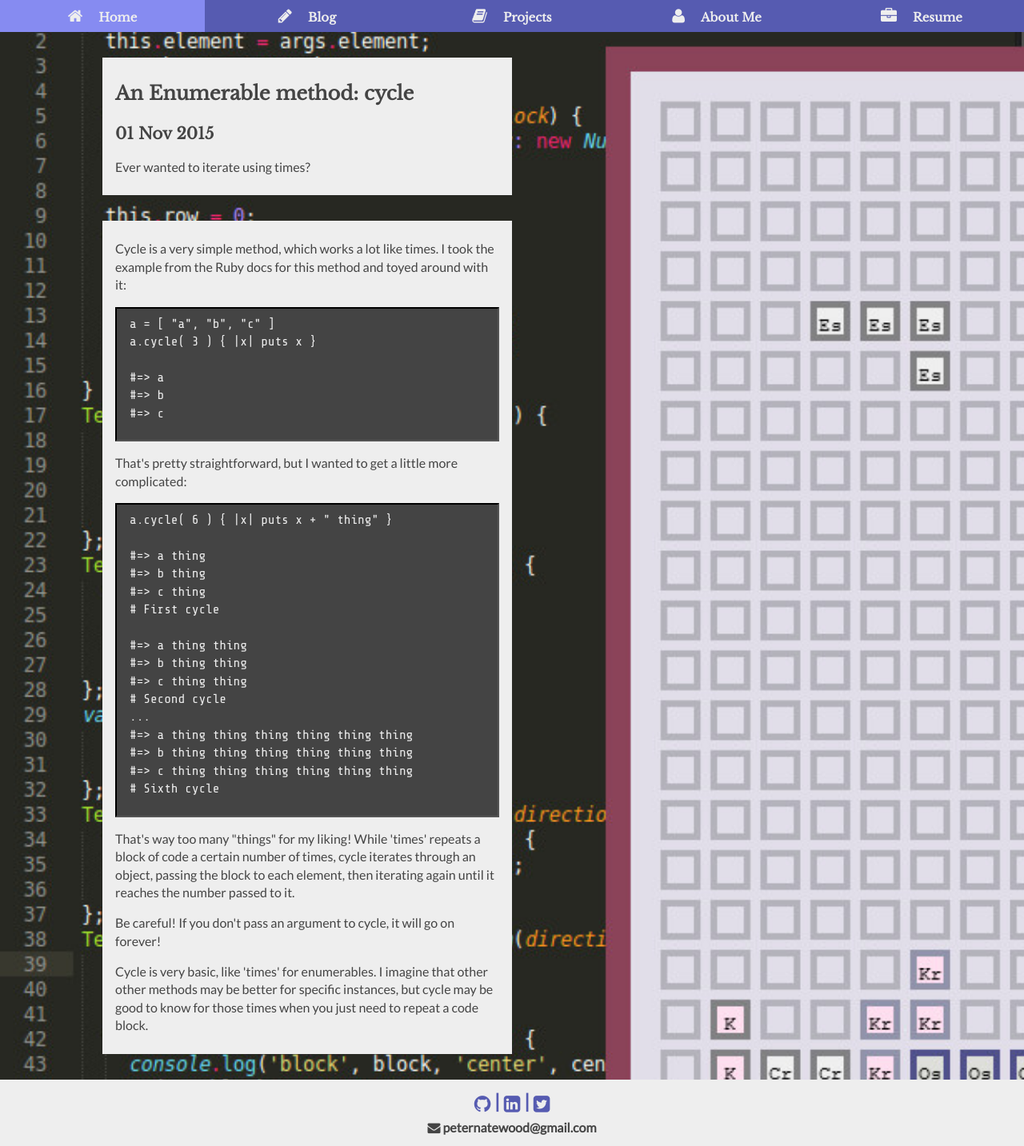
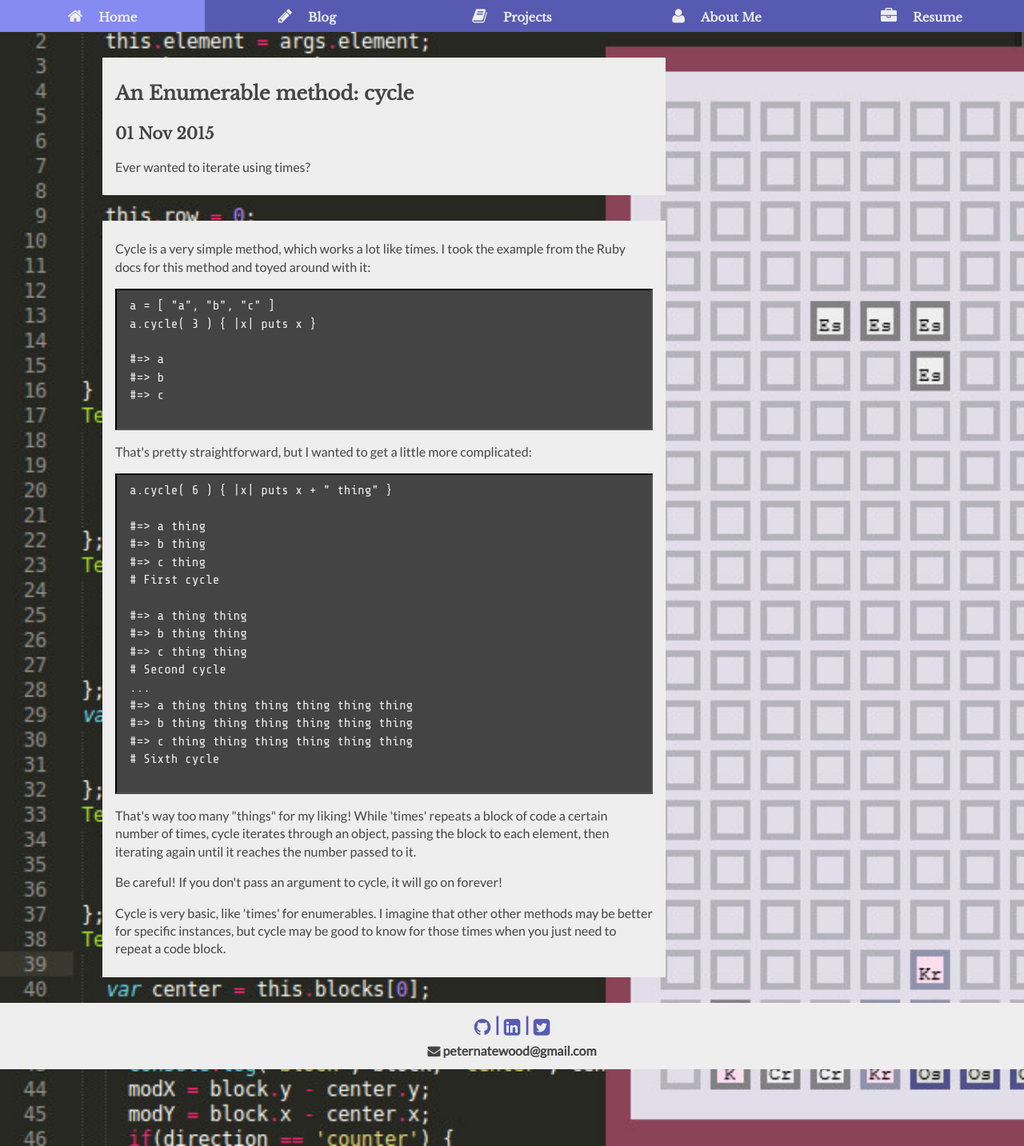
Before and after one commit to peternatewood/RoyTuesday.github.io, a Jekyll site: the page built from _posts/2015-11-01-enumerable-methods.html, in a window 1280 px wide. Shown: the whole page at 80% size. Built offline with Jekyll 4.4.1, drawn with Linux system fonts in a browser that asks for light colours.

Commit message:
Fix styles for blogs

```diff
--- a/_sass/default.scss
+++ b/_sass/default.scss
@@ -209,7 +209,9 @@
     font-family: $sharetech;
     font-size: 1em;
     border: 2px inset #000;
-    padding: 8px 16px 0;
+    padding: 8px 16px;
+    white-space: pre-wrap;
+    word-wrap: break-word;
   }
 
   .code {
@@ -398,7 +400,7 @@
 
     article {
       margin-left: 10%;
-      width: 40%;
+      width: 55%;
     }
   }
 }
```
